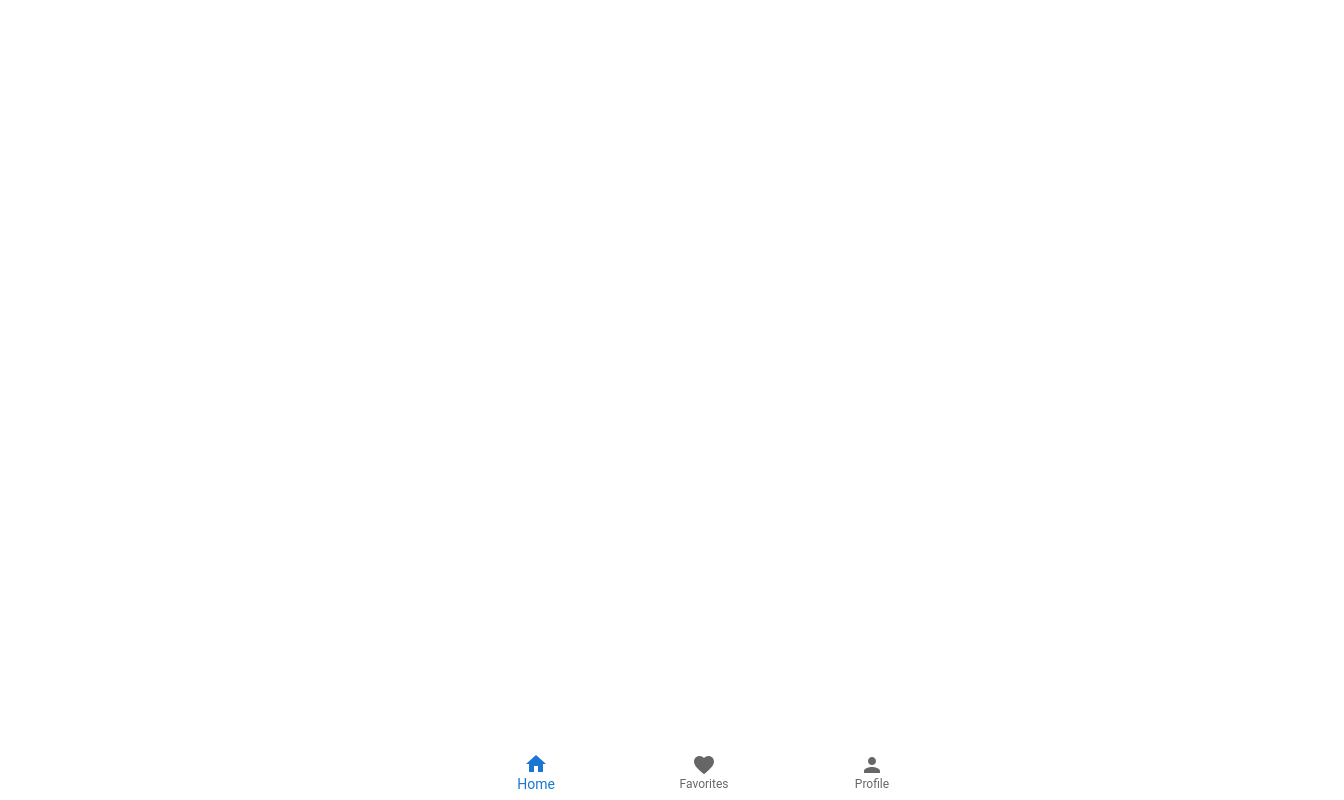
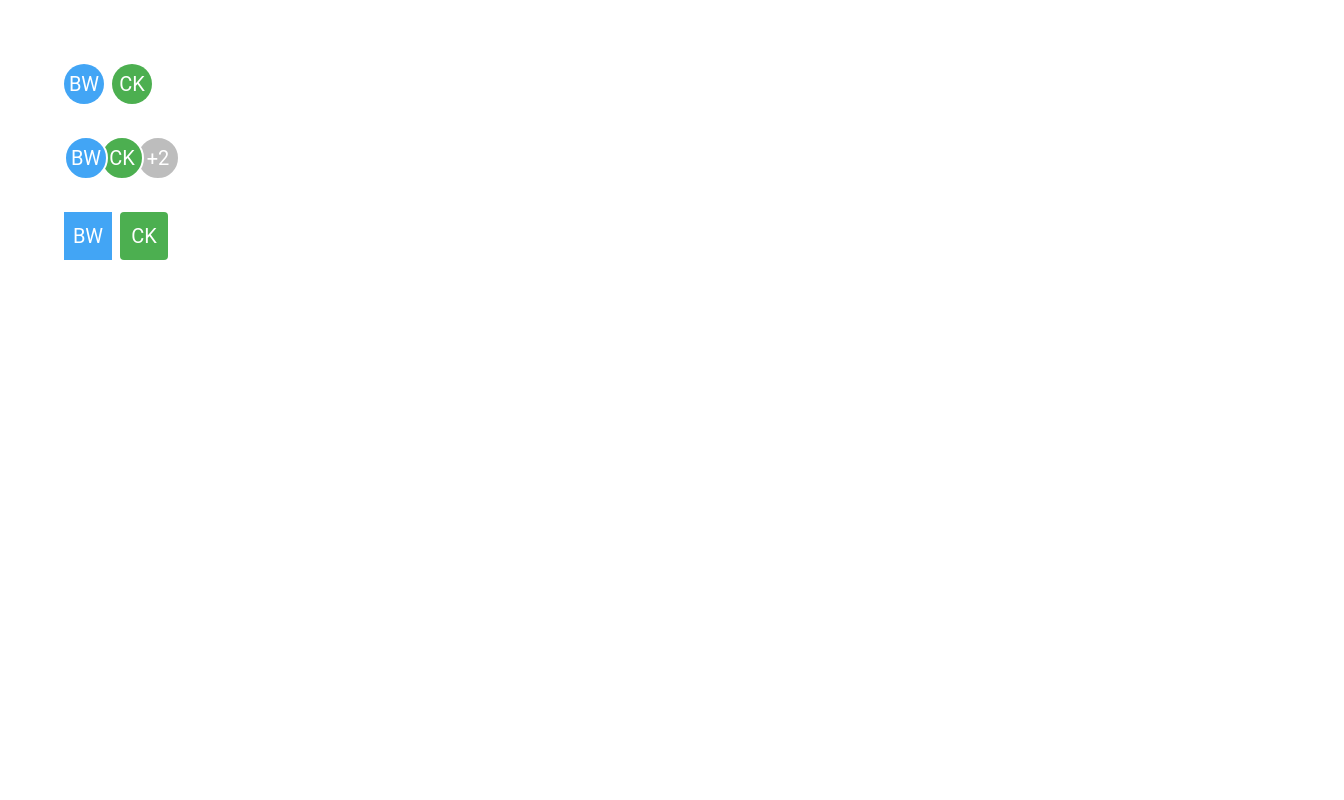
Before and after one commit to mrkmartin/react-mui, a React (Create React App) app: page / in a window 1280 px wide. Shown: the whole page, 1344 px wide, since content can reach past the window. Built offline with nearby package versions, Linux system fonts and the light colour scheme.

Commit message:
Add Avatar component

```diff
--- a/src/App.tsx
+++ b/src/App.tsx
@@ -17,7 +17,8 @@
 // import { MuiBreadcrumbs } from './components/MuiBreadcrumbs';
 // import { MuiDrawer } from './components/MuiDrawer';
 // import { MuiSpeedDial } from './components/MuiSpeedDial';
-import { MuiBottomNavigation } from './components/MuiBottomNavigation';
+// import { MuiBottomNavigation } from './components/MuiBottomNavigation';
+import { MuiAvatar } from './components/MuiAvatar';
 
 function App() {
   return (
@@ -40,7 +41,8 @@
       {/* <MuiBreadcrumbs></MuiBreadcrumbs> */}
       {/* <MuiDrawer></MuiDrawer> */}
       {/* <MuiSpeedDial></MuiSpeedDial> */}
-      <MuiBottomNavigation></MuiBottomNavigation>
+      {/* <MuiBottomNavigation></MuiBottomNavigation> */}
+      <MuiAvatar></MuiAvatar>
     </div>
   );
 }
--- /dev/null
+++ b/src/components/MuiAvatar.tsx
@@ -0,0 +1,40 @@
+import { Stack, Avatar, AvatarGroup } from '@mui/material';
+
+export const MuiAvatar = () => {
+  return (
+    <Stack spacing={4}>
+      <Stack direction='row' spacing={1}>
+        <Avatar sx={{ bgcolor: 'primary.light' }}>BW</Avatar>
+        <Avatar sx={{ bgcolor: 'success.light' }}>CK</Avatar>
+      </Stack>
+      <Stack direction='row' spacing={1}>
+        <AvatarGroup max={3}>
+          <Avatar sx={{ bgcolor: 'primary.light' }}>BW</Avatar>
+          <Avatar sx={{ bgcolor: 'success.light' }}>CK</Avatar>
+          <Avatar
+            src='https://randomuser.me/api/portraits/men/74.jpg'
+            alt='Bill Banks'
+          />
+          <Avatar
+            src='https://randomuser.me/api/portraits/women/43.jpg'
+            alt='Addison Morales'
+          />
+        </AvatarGroup>
+      </Stack>
+      <Stack direction='row' spacing={1}>
+        <Avatar
+          variant='square'
+          sx={{ bgcolor: 'primary.light', width: 48, height: 48 }}
+        >
+          BW
+        </Avatar>
+        <Avatar
+          variant='rounded'
+          sx={{ bgcolor: 'success.light', width: 48, height: 48 }}
+        >
+          CK
+        </Avatar>
+      </Stack>
+    </Stack>
+  );
+};
```
